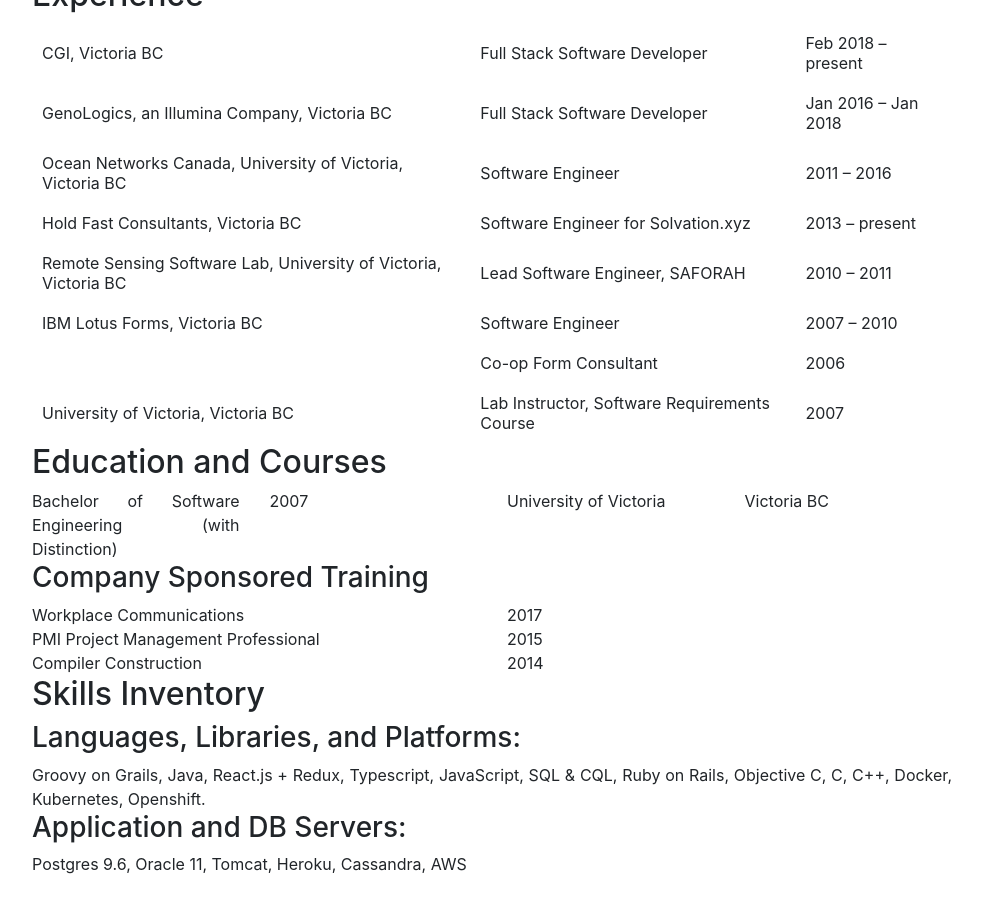
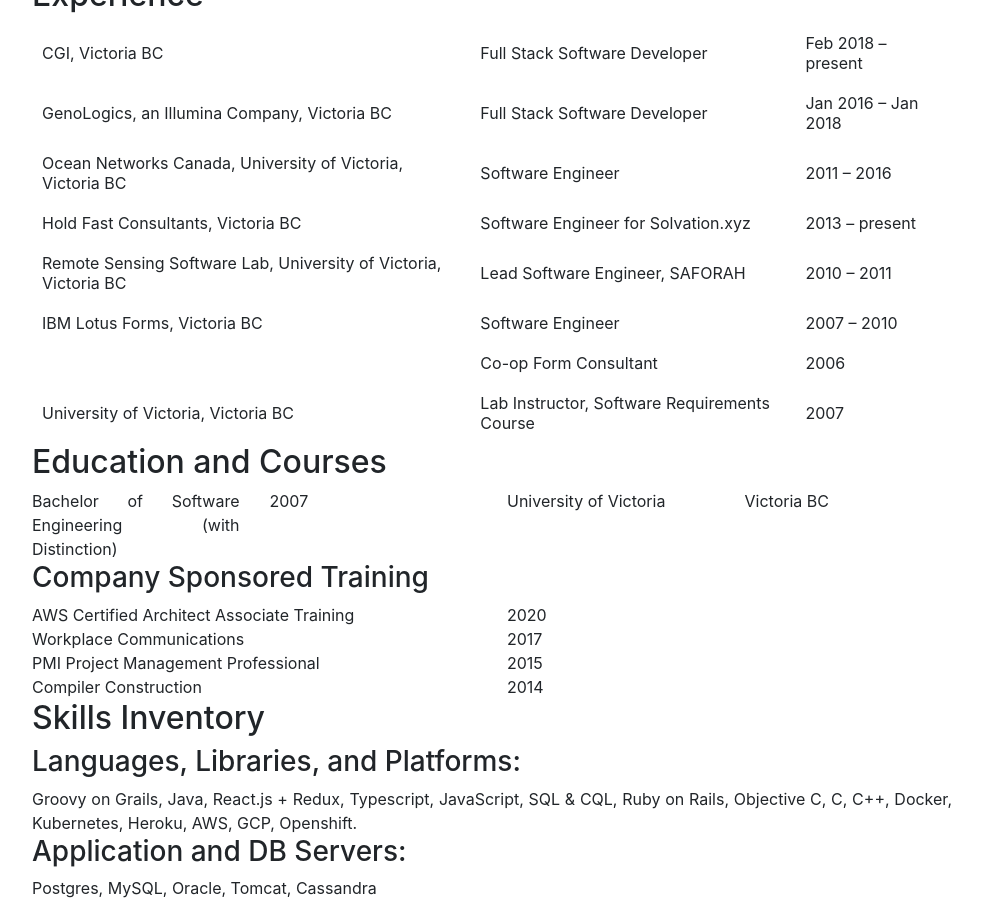
Before and after one commit to perkinss/perkinss.github.io, a Jekyll site: the page index.html, which Jekyll copies as it is, in a window 1280 px wide and 900 px high, scrolled down 1113 px. Shown: the whole window, without its empty margins (148-1130 px from the left). Built offline with Jekyll 4.4.1, drawn with Linux system fonts in a browser that asks for light colours; nearby versions of some CDN libraries; before the commit the page ends 1989 px from its top, so only the background shows below that; some of the changed text lies outside the part shown.

Commit message:
Update skills lists and training list
Add information to the readme

```diff
--- a/index.html
+++ b/index.html
@@ -13,7 +13,7 @@
 <div class="jumbotron jumbotron-bg">
 
     <h1 class="display-4">Susan H. Perkins</h1>
-        <p class="lead">Full Stack Software Engineer, EIT (Engineer in Training) member of the provincial professional association (EGBC).</p>
+        <p class="lead">Senior Full Stack Software Developer</p>
         <hr class="my-4">
         <ul class="nav ">
             <li class="p-3"><a href="mailto:perkins.susan@gmail.com"><i class="fas fa-envelope jumbo-icons link"></i> </a></li>
@@ -102,7 +102,6 @@
                 </tr>
             </table>
             <h2>Education and Courses</h2>
-
             <div class="row">
                 <div class="col">Bachelor of Software Engineering (with Distinction)</div>
                 <div class="col">2007</div>
@@ -110,6 +109,9 @@
                 <div class="col">Victoria BC</div>
             </div>
             <h3>Company Sponsored Training</h3>
+            <div class="row">
+                <div class="col">AWS Certified Architect Associate Training</div><div class="col">2020</div>
+            </div>
             <div class="row">
                 <div class="col">Workplace Communications</div><div class="col">2017</div>
             </div>
@@ -122,12 +124,12 @@
             <h2>Skills Inventory</h2>
             <h3>Languages, Libraries, and Platforms:</h3>
             <div class="row">
-                <div class="col">Groovy on Grails, Java, React.js + Redux, Typescript, JavaScript, SQL & CQL, Ruby on Rails, Objective C, C, C++, Docker, Kubernetes, Openshift.
+                <div class="col">Groovy on Grails, Java, React.js + Redux, Typescript, JavaScript, SQL & CQL, Ruby on Rails, Objective C, C, C++, Docker, Kubernetes, Heroku, AWS, GCP, Openshift.
                 </div>
             </div>
             <h3>Application and DB Servers:</h3>
             <div class="row">
-                <div class="col">Postgres 9.6, Oracle 11, Tomcat, Heroku, Cassandra, AWS
+                <div class="col">Postgres, MySQL, Oracle, Tomcat, Cassandra
                 </div>
             </div>
         </div>
```
Also changed, not shown: README.md.
